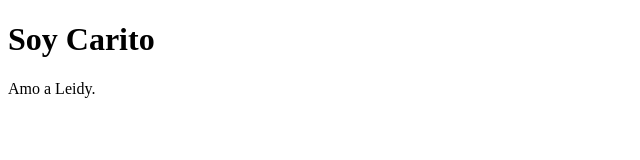
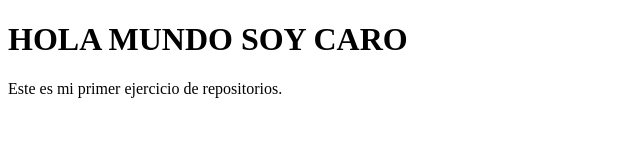
Before and after one commit to Carolin419/mi-primer-html, a plain HTML site: page index.html in a window 1280 px wide. Shown: the whole page, without its empty margins (0-640 px from the left). Drawn offline with Linux system fonts and the light colour scheme.

Commit message:
mi primer ejercicio de repocitorios

```diff
--- a/index.html
+++ b/index.html
@@ -5,8 +5,8 @@
 </head>
 <body>
 
-<h1>Soy Carito</h1>
-<p>Amo a Leidy.</p>
+<h1>HOLA MUNDO SOY CARO</h1>
+<p>Este es mi primer ejercicio de repositorios.</p>
 
 </body>
 </html>
```
